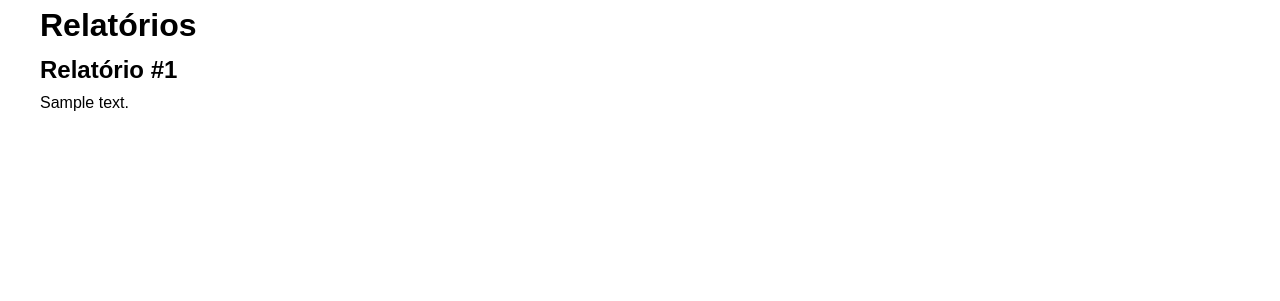
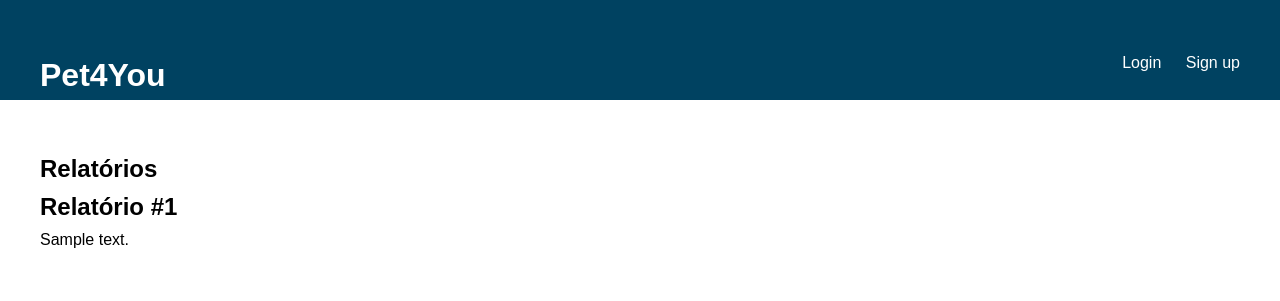
Before and after one commit to antonioz2022/ProjetoFDS, a Django app: page /pet4you_app/report_list/ in a window 1280 px wide. Shown: the top 301 px of the page. Run offline with Django 5.2, Linux system fonts and the light colour scheme; tables that the repository leaves empty hold one stand-in row (values such as "Sample post"); parts of the project's set-up code (start-up, migrations or seed data) failed here and were passed over.

Commit message:
Header para telas de report

```diff
--- a/pet4you_app/templates/report_list.html
+++ b/pet4you_app/templates/report_list.html
@@ -1,6 +1,29 @@
 {% extends 'base.html' %}
 
 {% block body %}
+<header class="home-header">
+    <div class="container">
+        <h1>Pet4You</h1>
+        <nav class="home-nav">
+            <ul>
+                {% if user.is_authenticated %}
+                <li><a href="{% url 'pet4you:posting' %}">Postar Anúncio</a></li>
+                <li><a href="{% url 'pet4you:list' %}">Meus Anúncios</a></li>
+                <li><a href="{% url 'pet4you:favorite' %}">Meus Favoritos</a></li>
+                {% if user.is_staff %}
+                <li><a href="{% url 'pet4you:report_list' %}">Denúncias</a></li>
+                {% endif %}
+                {% csrf_token %}
+                <li><a href="{% url 'pet4you:logout' %}">Logout</a></li>
+                {% else %}
+                <li><a href="{% url 'pet4you:login' %}">Login</a></li>
+                <li><a href="{% url 'pet4you:register' %}">Sign up</a></li>
+                {% endif %}
+            </ul>
+        </nav>
+    </div>
+</header>
+<section class="content">
 <div class="container">
         <h1>Relatórios</h1>
         {% for report in reports %}
@@ -10,4 +33,5 @@
         </div>
         {% endfor %}
 </div>
+</section>
 {% endblock %}
```
Also changed, not shown: pet4you_app/templates/report_admin.html (+37 -0 lines). Lines whose indentation alone changed are shown as unchanged.
